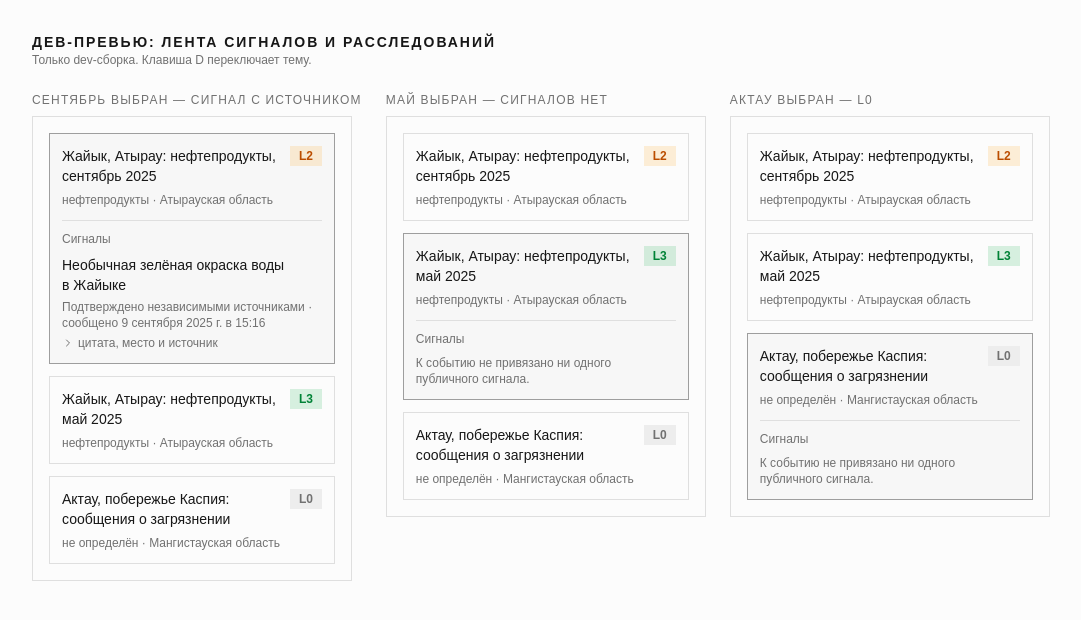
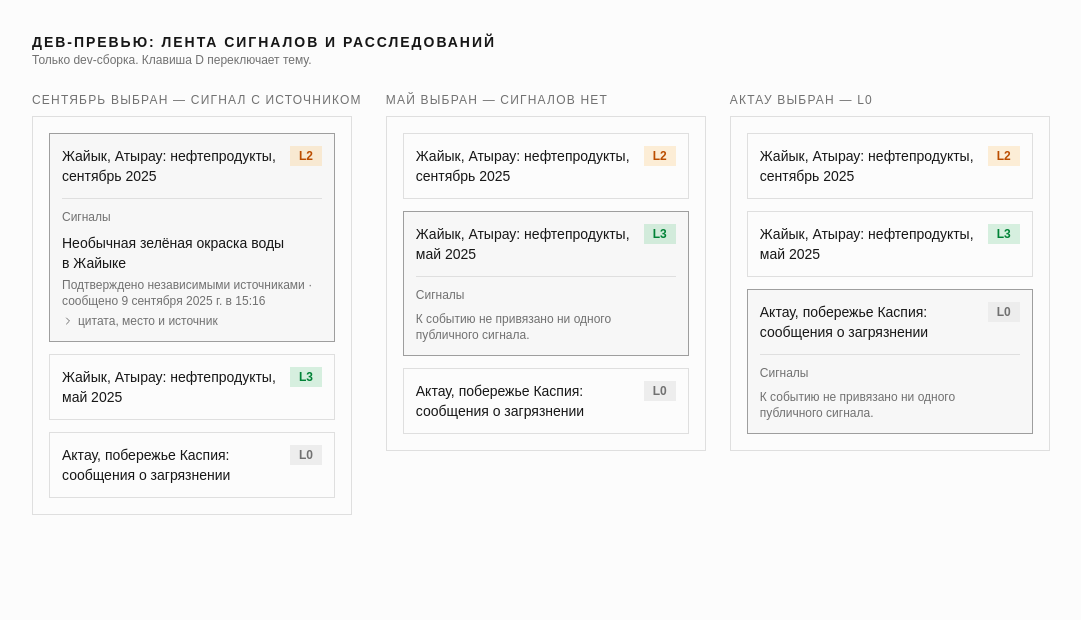
Before and after one commit to kiratonine/caspian-trace, a React (Vite) app in the folder apps/web/: page /dev/feed in a window 1280 px wide. Shown: the top 620 px of the page, without its empty margins (0-1081 px from the left). Built offline with nearby package versions, Linux system fonts and the light colour scheme; no server answers.

Commit message:
refactor(feed): убрать метастроку карточки — дубль заголовка события

```diff
--- a/apps/web/src/features/feed/SignalFeed.tsx
+++ b/apps/web/src/features/feed/SignalFeed.tsx
@@ -11,7 +11,6 @@ import {
   FEED_NO_SIGNALS,
   FEED_SIGNALS_HEADING,
 } from "@/constants/feed"
-import { REGION_LABELS } from "@/constants/regions"
 import { INCIDENT_SEARCH_PARAM } from "@/constants/routing"
 import { DATA_LOAD_ERROR } from "@/constants/strings"
 import { useSelectedIncidentDetail } from "@/hooks/use-selected-incident-detail"
@@ -146,9 +145,6 @@ function IncidentCard({
           className="relative"
         />
       </div>
-      <p className="text-xs text-muted-foreground">
-        {incident.indicator} · {REGION_LABELS[incident.region]}
-      </p>
       {selected && <SignalsBlock detail={detail} detailError={detailError} />}
     </li>
   )
```
